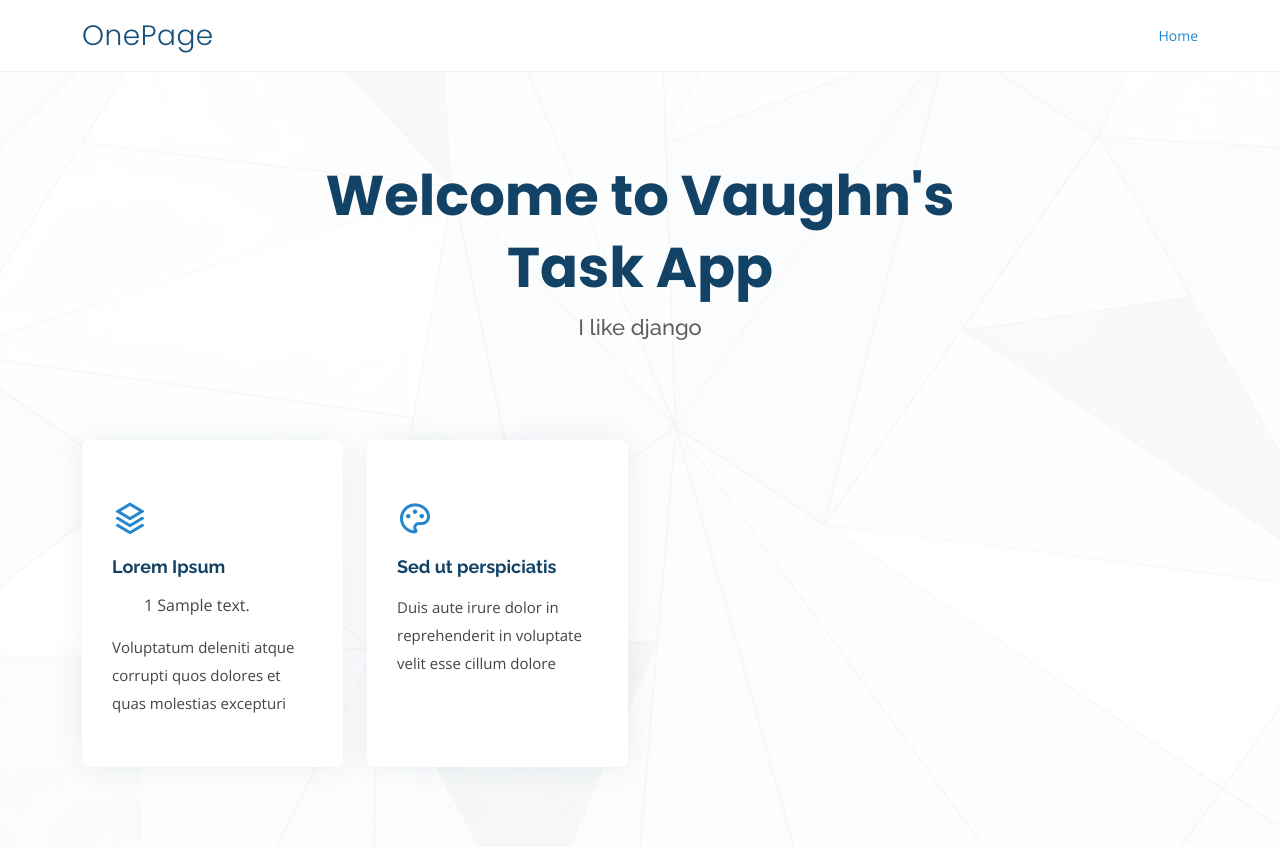
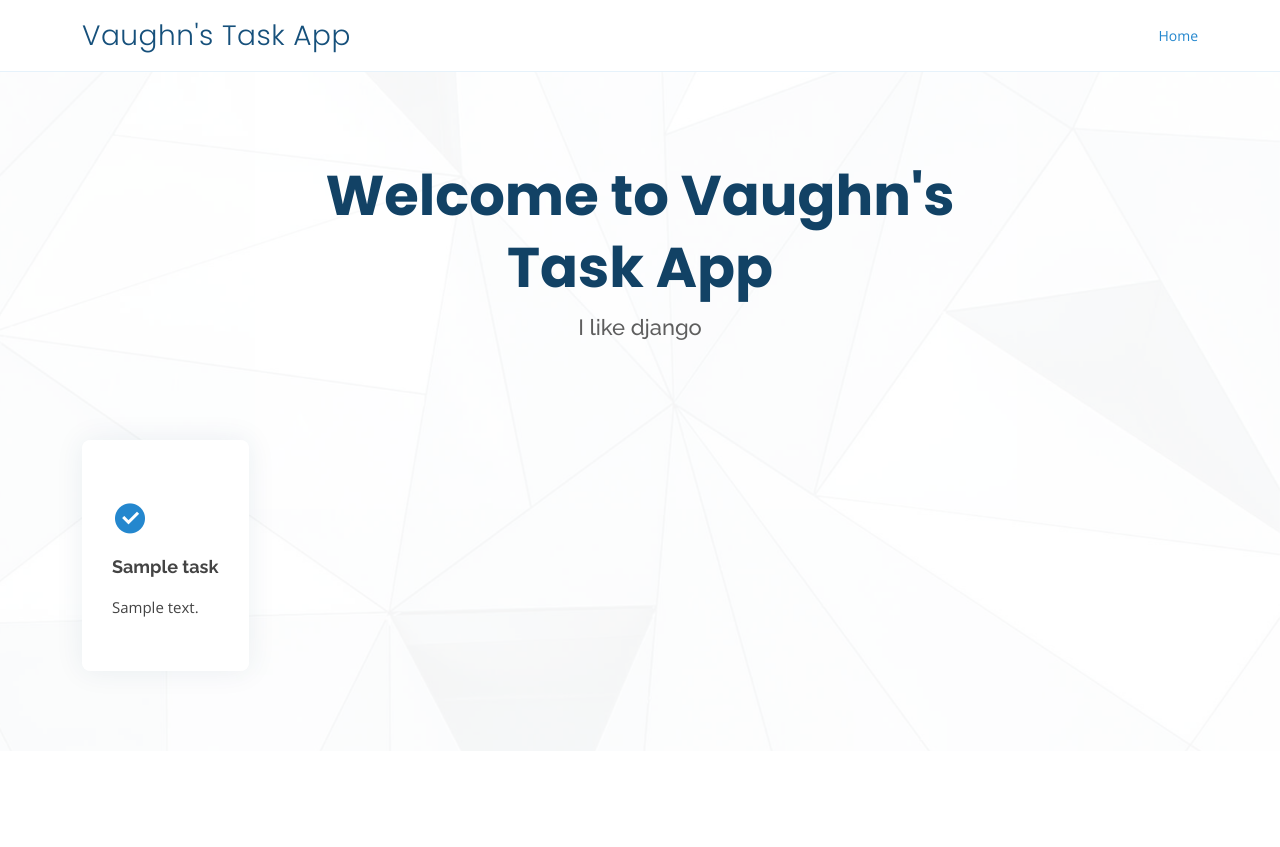
Before and after one commit to bernvaughn/django-htmx-practice, a Django app: page /tasks/ in a window 1280 px wide. After the commit the page ends 681 px from the top, so only its background shows below. Run offline with Django 3.2, Linux system fonts and the light colour scheme; tables that the repository leaves empty hold one stand-in row (values such as "Sample post"); some libraries are stand-ins or nearby versions.

Commit message:
moved files, dynamic boxes

```diff
--- a/taskapp/taskapp/apps/tasks/models.py
+++ b/taskapp/taskapp/apps/tasks/models.py
@@ -7,6 +7,11 @@ class Task(models.Model):
         blank=False,
         editable=False,
         default=timezone.now
+    )
+    title = models.TextField(
+        null=False,
+        blank=False,
+        max_length=100
     )
     description = models.TextField(
         null=False,
--- a/taskapp/taskapp/apps/tasks/views.py
+++ b/taskapp/taskapp/apps/tasks/views.py
@@ -4,13 +4,12 @@ from django.views.decorators.http import require_http_methods
 
 from taskapp.apps.tasks.models import Task
 
+@require_http_methods(['GET'])
 def display_tasks(request):
     tasks = Task.objects.all()
     return render(request, 'display_tasks.html', {'tasks': tasks})
 
-
-@require_http_methods(['DELETE'])
-def delete_task(request, id):
-    Task.objects.get(id=id).delete()
-    tasks = Task.objects.all()
-    return render(request, 'tasks_list.html', {'tasks': tasks})
+@require_http_methods(['GET'])
+def task_box_partial(request, task_id):
+    task = Task.objects.get(id=task_id)
+    return render(request, 'partial/task_box.html', {'task': task})
--- a/taskapp/taskapp/templates/base.html
+++ b/taskapp/taskapp/templates/base/base.html
@@ -32,7 +32,7 @@
     <link href="{% static 'theme/assets/css/style.css' %}" rel="stylesheet">
   </head>
   <body hx-headers='{"X-CSRFToken": "{{ csrf_token }}"}'>
-    {% include "header.html" %}
+    {% include "base/header.html" %}
     {% block main %}{% endblock %}
     <script src="https://unpkg.com/htmx.org@1.9.10"></script>
 
--- a/taskapp/taskapp/templates/header.html
+++ b/taskapp/taskapp/templates/base/header.html
@@ -2,7 +2,7 @@
 <header id="header" class="fixed-top">
 <div class="container d-flex align-items-center justify-content-between">
 
-    <h1 class="logo"><a href="index.html">OnePage</a></h1>
+    <h1 class="logo"><a href="index.html">Vaughn's Task App</a></h1>
     <!-- Uncomment below if you prefer to use an image logo -->
     <!-- <a href="index.html" class="logo"><img src="assets/img/logo.png" alt="" class="img-fluid"></a>-->
 
--- a/taskapp/taskapp/templates/display_tasks.html
+++ b/taskapp/taskapp/templates/display_tasks.html
@@ -1,4 +1,4 @@
-{% extends "base.html" %}
+{% extends "base/base.html" %}
 
 {% block main %}
 <!-- ======= Hero Section ======= -->
@@ -12,24 +12,15 @@
     </div>
 
     <div class="row icon-boxes">
-    <div class="col-md-6 col-lg-3 d-flex align-items-stretch mb-5 mb-lg-0" data-aos="zoom-in" data-aos-delay="200">
-        <div class="icon-box">
-        <div class="icon"><i class="ri-stack-line"></i></div>
-        <h4 class="title"><a href="">Lorem Ipsum</a></h4>
-        <ul>
-            {% include "tasks_list.html" %}
-        </ul>
-        <p class="description">Voluptatum deleniti atque corrupti quos dolores et quas molestias excepturi</p>
+        {% for task in tasks %}
+        <div id="task-{{ task.id }}"
+            hx-get="{% url 'task_box_partial' task.id %}"
+            hx-swap="outerHTML"
+            hx-target="this"
+            hx-trigger="load"
+            >
         </div>
-    </div>
-
-    <div class="col-md-6 col-lg-3 d-flex align-items-stretch mb-5 mb-lg-0" data-aos="zoom-in" data-aos-delay="300">
-        <div class="icon-box">
-        <div class="icon"><i class="ri-palette-line"></i></div>
-        <h4 class="title"><a href="">Sed ut perspiciatis</a></h4>
-        <p class="description">Duis aute irure dolor in reprehenderit in voluptate velit esse cillum dolore</p>
-        </div>
-    </div>
+        {% endfor %}
     </div>
 </div>
 </section>
--- /dev/null
+++ b/taskapp/taskapp/templates/partial/task_box.html
@@ -0,0 +1,13 @@
+<div class="col-auto col-lg-3 d-flex align-items-stretch mb-5 mb-lg-0" data-aos="zoom-in" data-aos-delay="200">
+    <div class="icon-box" id="icon-box-task-{{ task.id }}">
+        <div class="icon">
+            {% if task.complete %}
+            <i class="ri-checkbox-circle-fill"></i>
+            {% else %}
+            <i class="ri-checkbox-blank-circle-fill"></i>
+            {% endif %}
+        </div>
+        <h4 class="title">{{ task.title }}</h4>
+        <p class="description">{{ task.description }}</p>
+    </div>
+</div>
--- a/taskapp/taskapp/templates/tasks_list.html
+++ /dev/null
@@ -1,10 +0,0 @@
-<div id="tasks"
-  hx-confirm="Are you sure you want to delete this task?"
-  hx-target="#tasks"
-  hx-swap="outerHTML">
-  {% for task in tasks %}
-    <div>
-      {{ forloop.counter }} {{ task.description }}
-    </div>
-  {% endfor %}
-</div>
--- a/taskapp/taskapp/urls.py
+++ b/taskapp/taskapp/urls.py
@@ -1,18 +1,3 @@
-"""taskapp URL Configuration
-
-The `urlpatterns` list routes URLs to views. For more information please see:
-    https://docs.djangoproject.com/en/3.2/topics/http/urls/
-Examples:
-Function views
-    1. Add an import:  from my_app import views
-    2. Add a URL to urlpatterns:  path('', views.home, name='home')
-Class-based views
-    1. Add an import:  from other_app.views import Home
-    2. Add a URL to urlpatterns:  path('', Home.as_view(), name='home')
-Including another URLconf
-    1. Import the include() function: from django.urls import include, path
-    2. Add a URL to urlpatterns:  path('blog/', include('blog.urls'))
-"""
 from django.contrib import admin
 from django.urls import path
 
@@ -21,5 +6,5 @@ from taskapp.apps.tasks import views
 urlpatterns = [
     path('admin/', admin.site.urls),
     path('tasks/', views.display_tasks, name='display_tasks'),
-    path('tasks/<int:id>/delete/', views.delete_task, name='delete_task')
+    path('task/<task_id>', views.task_box_partial, name='task_box_partial')
 ]
```
Also changed, not shown: taskapp/taskapp/apps/tasks/migrations/0003_task_title.py (added), taskapp/taskapp/apps/tasks/migrations/0004_alter_task_title.py (added).
